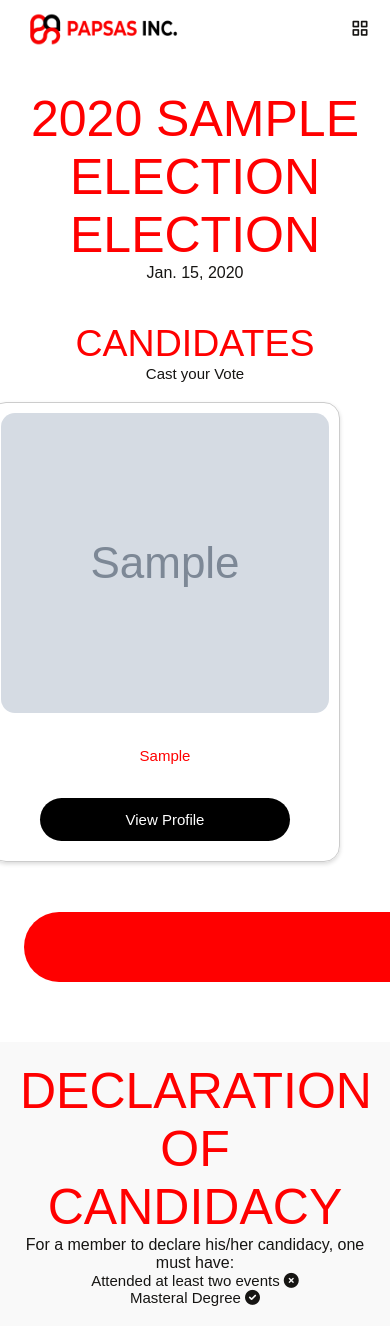
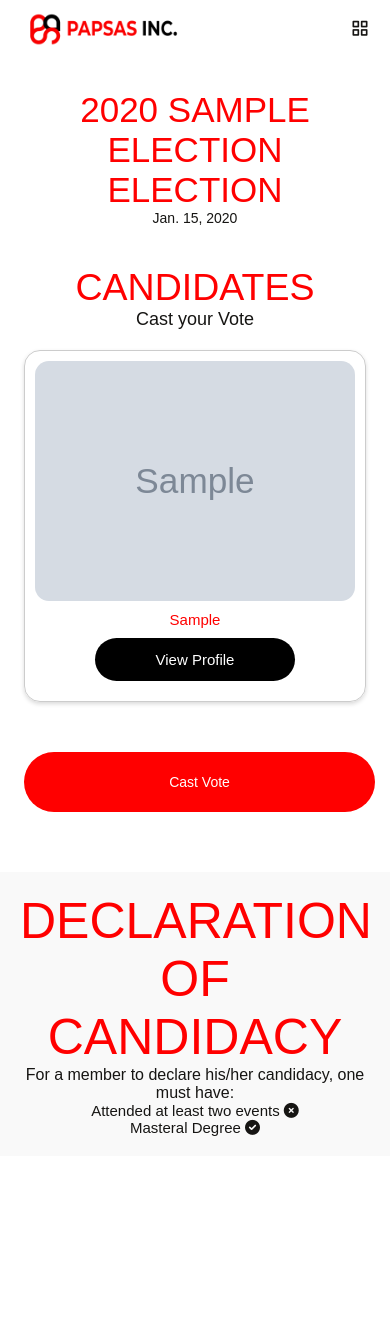
Before and after one commit to JohnPaulCalusor/THESIS, a Django app: page /vote in a window 390 px wide; the page is wider, and only the part inside the window is pictured. After the commit the page ends 1136 px from the top of that part, so only its background shows below. Run offline with Django 5.2, Linux system fonts and the light colour scheme; a user stored in the database is signed in; tables that the repository leaves empty hold one stand-in row (values such as "Sample post"); grey boxes marked "Sample" are stand-in pictures; some libraries are stand-ins or nearby versions.

Commit message:
added a responsive mobile

```diff
--- a/papsas_app/static/papsas_app/vote.css
+++ b/papsas_app/static/papsas_app/vote.css
@@ -1,12 +1,15 @@
-body{
+body {
     background-color: #ffffff;
 }
+
 #voteContainer {
     display: grid;
     gap: 15px;
     justify-content: center;
-    grid-template-columns: repeat(5, 1fr); /* 4 equal columns */
+    grid-template-columns: repeat(5, 1fr); /* 5 equal columns */
 }
+
+
 
 .candidateContainer {
     width: 350px;  /* Set a fixed width */
@@ -27,18 +30,15 @@ body{
     height: 300px;
 }
 
-/* Try */
 .hidden-checkbox {
     display: none;
 }
 
-/* Styling the label when the corresponding checkbox is checked */
 .hidden-checkbox:checked + .candidate-label .candidateContainer {
     border: 3px solid rgb(255, 0, 0); /* Add an outline when selected */
     border-radius: 10px;
 }
 
-/* Default style for the candidate container */
 .candidateContainer {
     border: 1px solid #ccc;
     padding: 10px;
@@ -46,54 +46,60 @@ body{
     cursor: pointer;
 }
 
-/* Hover effect for better user experience */
 .candidate-label:hover .candidateContainer {
     border: 2px solid black;
 }
-.election-title{
+
+.election-title {
     text-align: center;
     padding: 20px;
 }
-.election-title h2{
+
+.election-title h2 {
     font-size: 50px;
     font-weight: 400;
-    text-transform:  uppercase;
+    text-transform: uppercase;
     color: red;
+}
 
-}
-.election-title p{
+.election-title p {
     font-size: 16px;
     font-weight: 300;
 }
-.election-title-background{
+
+.election-title-background {
     text-align: center;
     padding: 20px;
     background-color: #f9f9f9;
     margin-top: 50px;
 }
-.election-title-background h2{
+
+.election-title-background h2 {
     font-size: 50px;
     font-weight: 400;
-    text-transform:  uppercase;
+    text-transform: uppercase;
     color: red;
+}
 
-}
-.election-title-background p{
+.election-title-background p {
     font-size: 16px;
     font-weight: 300;
 }
-.candidate-title{
+
+.candidate-title {
     padding-top: 20px;
     text-align: center;
     text-transform: uppercase;
     font-size: 25px;
     font-weight: 300;
 }
-.candidate-title h2{
+
+.candidate-title h2 {
     font-weight: 400;
     color: red;
 }
-.btn{
+
+.btn {
     background-color: rgb(0, 0, 0);
     color: #fff;
     border: none;
@@ -105,14 +111,17 @@ body{
     margin-top: 10px;
     justify-content: center;
 }
-.btn:hover{
+
+.btn:hover {
     background-color: rgb(255, 0, 0);
 }
-.btn a{
+
+.btn a {
     color: #fff;
     font-weight: 300;
 }
-.cast-vote{
+
+.cast-vote {
     background-color: red;
     color: #fff;
     padding: .80rem 1.5rem;
@@ -125,25 +134,66 @@ body{
     font-weight: 300;
     font-size: 16px;
 }
-.cast-vote:hover{
+
+.cast-vote:hover {
     background-color: black;
 }
 
-.cast-your-vote{
+.cast-your-vote {
     text-align: center;
+}
 
-}
-.cast-your-vote h4{
+.cast-your-vote h4 {
     text-align: center;
     padding-bottom: 20px;
     font-weight: 300;
 }
 
-.cast-your-vote p{
+.cast-your-vote p {
     margin-top: 10px;
     color: red;
 }
-.message{
+
+.message {
     text-align: center;
     margin-bottom: 20px;
 }
+/* Responsive design for iPhone 11 */
+@media only screen and (max-width: 828px) {
+    #voteContainer {
+        grid-template-columns: repeat(1, 1fr); /* 2 columns for iPhone 11 */
+        gap: 10px; /* Reduce gap for smaller screen */
+    }
+
+    .candidateContainer {
+        width: 100%; /* Use full width for each candidate box */
+        height: auto; /* Let height adjust based on content */
+    }
+
+    .candidateContainer img {
+        width: 100%; /* Adjust image size to container */
+        height: auto; /* Keep aspect ratio */
+    }
+
+    .cast-vote {
+        width: 90vw; /* Adjust vote button width for mobile */
+        font-size: 14px; /* Reduce font size for better fit */
+        height: 60px;
+    }
+
+    .election-title h2 {
+        font-size: 35px; /* Adjust title size for smaller screens */
+    }
+
+    .election-title p {
+        font-size: 14px; /* Adjust paragraph size */
+    }
+
+    .btn {
+        width: 200px; /* Adjust button width for mobile */
+    }
+
+    .cast-your-vote h4 {
+        font-size: 18px; /* Adjust font size for casting vote */
+    }
+}
--- a/papsas_app/templates/papsas_app/form/membership_registration.html
+++ b/papsas_app/templates/papsas_app/form/membership_registration.html
@@ -109,6 +109,11 @@
         text-align: center;
         font-weight: 300;
     }
+    @media (max-width: 768px) {
+        .form-container{
+            margin-top: -5rem;
+        }
+  }
 </style>
 <div class="container">
     <div class="form-container">
--- a/papsas_app/templates/papsas_app/view/become_member.html
+++ b/papsas_app/templates/papsas_app/view/become_member.html
@@ -76,7 +76,7 @@
     </div>
     <div class="container">
     <div class="institutional">
-        <img src="media/papsas_app/images/institutional.jpg" alt="Placeholder Image" class="institutional-image">
+        <img src="media/papsas_app/images/institutional.jpg" alt="Placeholder Image" class="member-img">
         <div class="institutional-text">
             <h2>Institutional members will receive the following benefits:</h2>
             <p>Individual Membership for the Authorized Student Affairs and Services Representative
```
Also changed, not shown: papsas_app/static/papsas_app/become_member.css (+11 -3 lines), papsas_app/static/papsas_app/calendar.css (+7 -0 lines), papsas_app/static/papsas_app/profile.css (+44 -3 lines).
